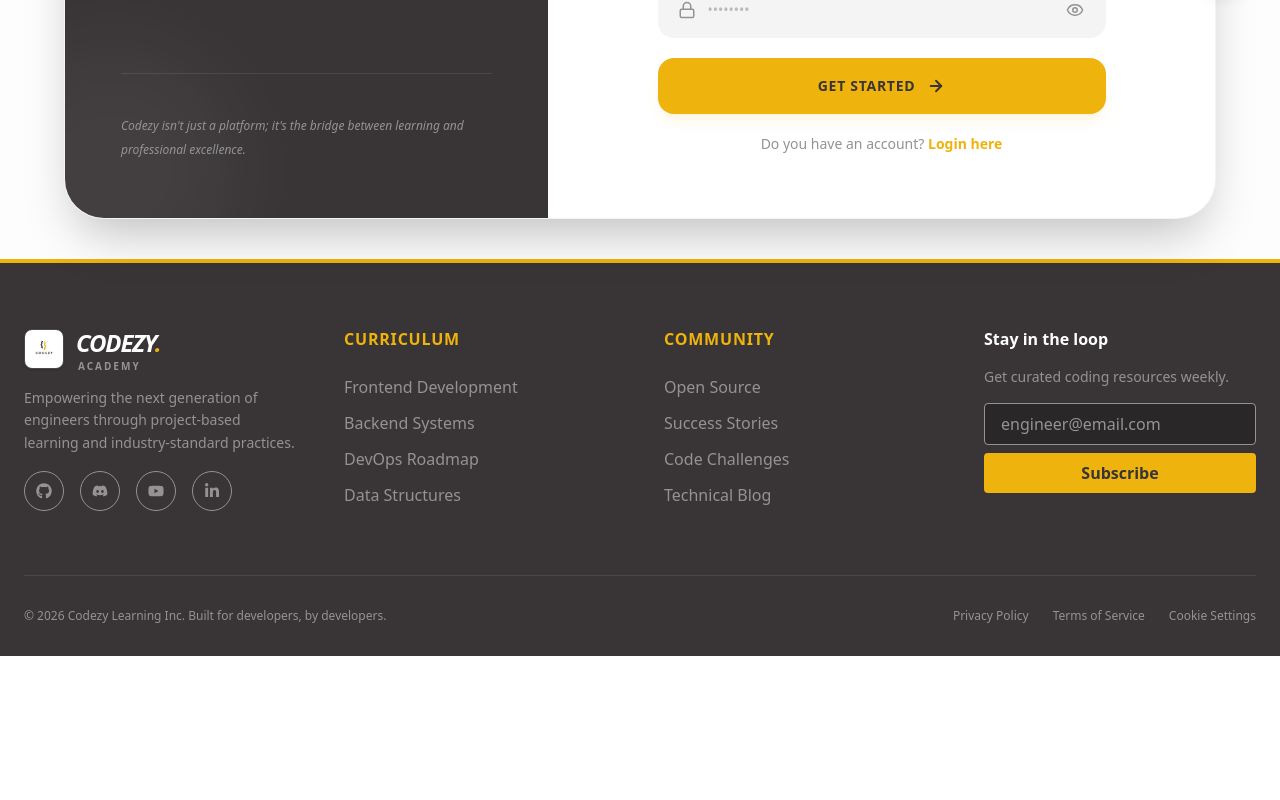
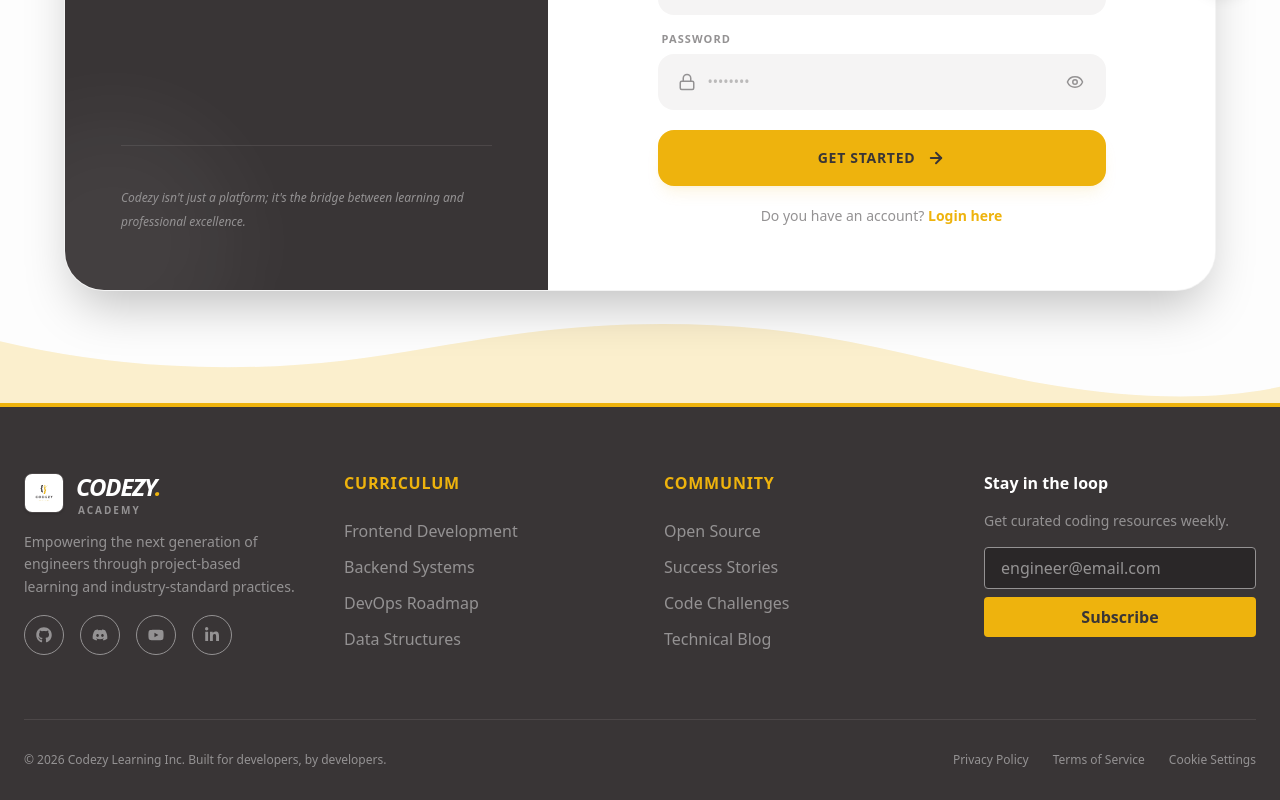
Before and after one commit to Shajidaa/codezy-frontend, a Next.js app: page /register in a window 1280 px wide. Shown: the part 786-1586 px from the top of the page. Before the commit the page ends 1442 px from the top, so only its background shows below. Built offline with nearby package versions, Linux system fonts and the light colour scheme; no server answers.

Commit message:
update the booking page and register page also ui

```diff
--- a/app/(marketing)/booking/page.tsx
+++ b/app/(marketing)/booking/page.tsx
@@ -4,6 +4,15 @@ import ProfessionalBookingForm from '../components/DemoBookingForm'
 
 export default function bookingPage() {
   return (
-    <><ProfessionalBookingForm /></>
+    <section className='relative min-h-screen bg-[#FDFDFD] dark:bg-[#1e1b1c] flex items-center justify-center p-4 md:pb-28 md:pt-28 font-sans transition-colors duration-300'>
+      {/* Bottom curve SVG */}
+        <div className="absolute bottom-0 left-0
+        w-full overflow-hidden leading-[0]">
+          <svg className="relative block w-full h-[150px] md:h-[80px]" xmlns="http://www.w3.org/2000/svg"
+          viewBox="0 0 1200 120"
+          preserveAspectRatio="none">
+            <path d="M985.66,92.83C906.67,72,823.78,31,743.84,14.19c-82.26-17.34-168.06-16.33-250.45.39-57.84,11.73-114,31.07-172,41.86A600.21,600.21,0,0,1,0,27.35V120H1200V95.8C1132.19,118.92,1055.71,111.31,985.66,92.83Z" className="fill-[#EEB30D] opacity-20"></path>
+          </svg>
+        </div><ProfessionalBookingForm /></section>
   )
 }
--- a/app/(marketing)/components/DemoBookingForm.tsx
+++ b/app/(marketing)/components/DemoBookingForm.tsx
@@ -53,11 +53,11 @@ export default function ProfessionalBookingForm() {
           <motion.div
             initial={{ opacity: 0, y: 20 }}
             animate={{ opacity: 1, y: 0 }}
-            className="bg-white rounded-3xl shadow-2xl overflow-hidden border border-gray-100"
+            className=" rounded-3xl shadow-2xl overflow-hidden bg-[#393536] border-t-8 border-[#EEB30D]"
           >
             <div>
               <Link href="/" className="text-sm
-               flex items-end font-black tracking-tighter text-brand-dark ml-3 mb-8">
+               flex items-end font-black tracking-tighter text-white ml-3 mb-8">
                  Back
               </Link>
               <div className="grid grid-cols-1 md:grid-cols-3">
--- a/app/(marketing)/components/home/CourseLaunch.tsx
+++ b/app/(marketing)/components/home/CourseLaunch.tsx
@@ -1,4 +1,4 @@
-// app/page.tsx
+
 "use client";
 
 import { useState } from "react";
@@ -12,7 +12,7 @@ import { PlanRoadmap } from "./plan-roadmap";
 
 
 
-// Atomic Sub-components
+
 
 
 export default function Home() {
--- a/app/(marketing)/components/home/courseSection.tsx
+++ b/app/(marketing)/components/home/courseSection.tsx
@@ -163,8 +163,11 @@ const CourseSection: React.FC = () => {
     <div className="relative">
       <section className="relative py-16 px-4 bg-gradient-to-b from-[#FFFFFF] to-[#FFFFFF]/95 dark:from-[#393536] dark:to-[#393536]/95 overflow-hidden min-h-screen">
         {/* Bottom curve SVG */}
-        <div className="absolute bottom-0 left-0 w-full overflow-hidden leading-[0]">
-          <svg className="relative block w-full h-[50px] md:h-[70px]" xmlns="http://www.w3.org/2000/svg" viewBox="0 0 1200 120" preserveAspectRatio="none">
+        <div className="absolute bottom-0 left-0
+        w-full overflow-hidden leading-[0]">
+          <svg className="relative block w-full h-[150px] md:h-[80px]" xmlns="http://www.w3.org/2000/svg"
+          viewBox="0 0 1200 120"
+          preserveAspectRatio="none">
             <path d="M985.66,92.83C906.67,72,823.78,31,743.84,14.19c-82.26-17.34-168.06-16.33-250.45.39-57.84,11.73-114,31.07-172,41.86A600.21,600.21,0,0,1,0,27.35V120H1200V95.8C1132.19,118.92,1055.71,111.31,985.66,92.83Z" className="fill-[#EEB30D] opacity-20"></path>
           </svg>
         </div>
--- a/app/(marketing)/register/page.tsx
+++ b/app/(marketing)/register/page.tsx
@@ -104,7 +104,18 @@ export default function RegisterPage() {
   };
 
   return (
-    <div className="min-h-screen bg-[#FDFDFD] dark:bg-[#1e1b1c] flex items-center justify-center p-4 md:p-10 font-sans transition-colors duration-300">
+    <div className="relative min-h-screen bg-[#FDFDFD]
+    dark:bg-[#1e1b1c] flex items-center justify-center
+    p-4 md:pb-28 md:pt-28   font-sans transition-colors duration-300">
+      {/* Bottom curve SVG */}
+        <div className="absolute bottom-0 left-0
+        w-full overflow-hidden leading-[0]">
+          <svg className="relative block w-full h-[150px] md:h-[80px]" xmlns="http://www.w3.org/2000/svg"
+          viewBox="0 0 1200 120"
+          preserveAspectRatio="none">
+            <path d="M985.66,92.83C906.67,72,823.78,31,743.84,14.19c-82.26-17.34-168.06-16.33-250.45.39-57.84,11.73-114,31.07-172,41.86A600.21,600.21,0,0,1,0,27.35V120H1200V95.8C1132.19,118.92,1055.71,111.31,985.66,92.83Z" className="fill-[#EEB30D] opacity-20"></path>
+          </svg>
+        </div>
       <motion.div
         initial={{ opacity: 0, y: 20 }}
         animate={{ opacity: 1, y: 0 }}
```
